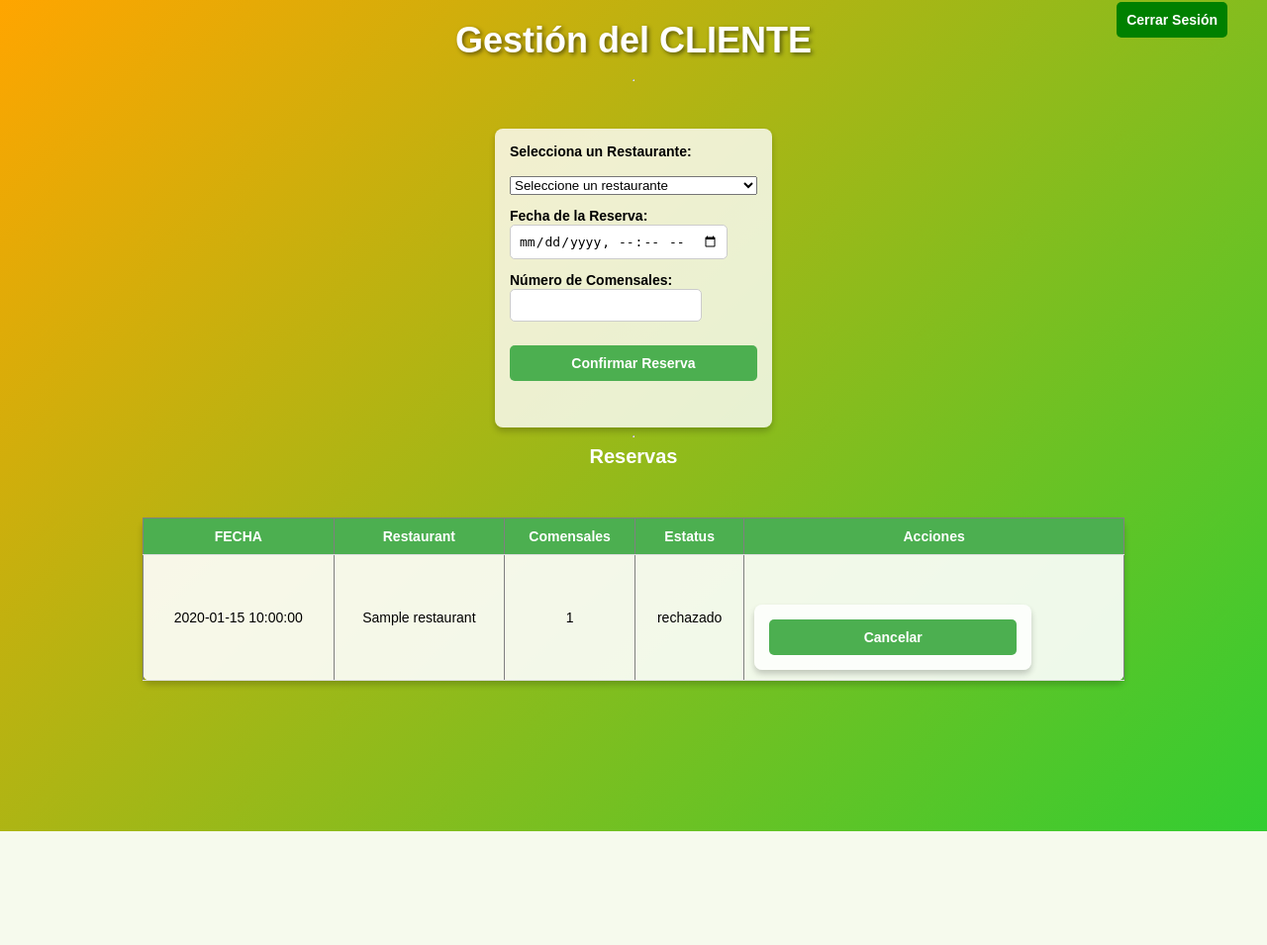
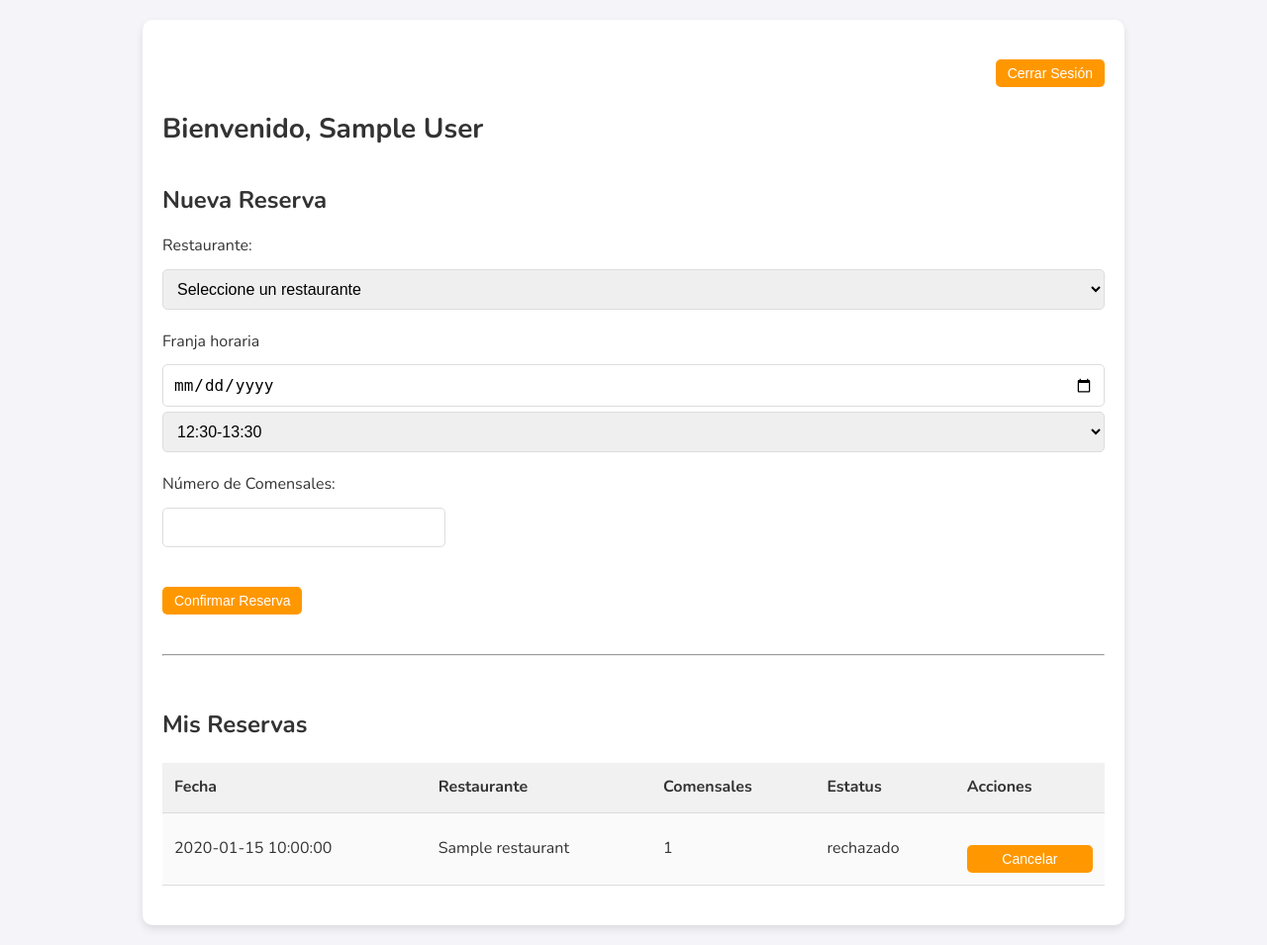
Before and after one commit to JEVizcaya/Checkandfood-1, a Flask app: page /dashboard in a window 1280 px wide. Shown: the whole page at 99% size. Before the commit the page ends 840 px from the top, so only its background shows below. Run offline with Flask 3, Linux system fonts and the light colour scheme; the visitor is signed in with stand-in values (Sample User, id 1); tables that the repository leaves empty hold one stand-in row (values such as "Sample post").

Commit message:
avanzamos

```diff
--- a/app.py
+++ b/app.py
@@ -240,10 +240,15 @@ def dashboard():
 
     cursor.execute("SELECT * FROM restaurant")
     restaurantes = cursor.fetchall()
+    customer_id = session['user_id']
+    cursor.execute('''SELECT name FROM customer WHERE customer_id = %s;''', (customer_id,))
+    customer_name = cursor.fetchone()
     cursor.close()
     connection.close()
 
-    return render_template('customer_dashboard.html', restaurantes=restaurantes, reservations=reservations)
+
+
+    return render_template('customer_dashboard.html', customer_name=customer_name,restaurantes=restaurantes, reservations=reservations)
 
 
 
--- /dev/null
+++ b/static/css/customer_dashboard.css
@@ -0,0 +1,182 @@
+/* customer_dashboard.css */
+
+/* Reset de estilos básicos */
+* {
+    margin: 0;
+    padding: 0;
+    box-sizing: border-box;
+}
+
+/* Fuente global */
+body {
+    font-family: 'Nunito', sans-serif;
+    background-color: #f4f4f9;
+    color: #333;
+    line-height: 1.6;
+    padding: 20px;
+}
+
+/* Contenedor principal */
+.container {
+    width: 80%;
+    margin: 0 auto;
+    background-color: #fff;
+    border-radius: 10px;
+    box-shadow: 0 4px 8px rgba(0, 0, 0, 0.1);
+    padding: 20px;
+}
+
+/* Encabezado */
+header {
+    text-align: right;
+    margin-bottom: 20px;
+}
+
+header button {
+    background-color: #ff4d4d;
+    color: white;
+    border: none;
+    padding: 10px 20px;
+    font-size: 16px;
+    cursor: pointer;
+    border-radius: 5px;
+    transition: background-color 0.3s ease;
+}
+
+header button:hover {
+    background-color: #e63946;
+}
+
+/* Estilo del título principal */
+h1 {
+    font-size: 28px;
+    color: #333;
+    margin-bottom: 30px;
+}
+
+/* Sección de formulario de reserva */
+.reservation-form {
+    margin-bottom: 40px;
+}
+
+.reservation-form h2 {
+    font-size: 24px;
+    margin-bottom: 15px;
+    color: #333;
+}
+
+.form-group {
+    margin-bottom: 20px;
+}
+
+.form-group label {
+    font-size: 16px;
+    display: block;
+    margin-bottom: 5px;
+}
+
+.form-group select, .form-group input {
+    width: 100%;
+    padding: 10px;
+    border: 1px solid #ddd;
+    border-radius: 5px;
+    font-size: 16px;
+    margin-top: 5px;
+}
+
+.form-group input[type="number"] {
+    width: 30%;
+}
+
+button[type="submit"] {
+    background-color: #4caf50;
+    color: white;
+    border: none;
+    padding: 12px 25px;
+    font-size: 16px;
+    cursor: pointer;
+    border-radius: 5px;
+    transition: background-color 0.3s ease;
+    margin-top: 20px;
+}
+
+button[type="submit"]:hover {
+    background-color: #45a049;
+}
+
+/* Mensaje de respuesta */
+.message {
+    font-size: 16px;
+    color: #f44336;
+    margin-top: 20px;
+}
+
+/* Sección de mis reservas */
+.reservations-table {
+    margin-top: 50px;
+}
+
+.reservations-table h2 {
+    font-size: 24px;
+    margin-bottom: 20px;
+    color: #333;
+}
+
+table {
+    width: 100%;
+    border-collapse: collapse;
+    margin-bottom: 20px;
+}
+
+th, td {
+    padding: 12px;
+    text-align: left;
+    border-bottom: 1px solid #ddd;
+}
+
+th {
+    background-color: #f1f1f1;
+}
+
+td {
+    background-color: #fafafa;
+}
+
+button[type="submit"] {
+    background-color: #ff9800;
+    color: white;
+    border: none;
+    padding: 6px 12px;
+    font-size: 14px;
+    cursor: pointer;
+    border-radius: 5px;
+    transition: background-color 0.3s ease;
+}
+
+button[type="submit"]:hover {
+    background-color: #f57c00;
+}
+
+/* Estilo para la tabla de acciones */
+.acciones button {
+    width: 100%;
+}
+
+/* Estilos responsivos */
+@media (max-width: 768px) {
+    .container {
+        padding: 15px;
+    }
+
+    h1 {
+        font-size: 24px;
+    }
+
+    .form-group input[type="number"] {
+        width: 100%;
+    }
+
+    button[type="submit"] {
+        width: 100%;
+    }
+}
--- a/templates/customer_dashboard.html
+++ b/templates/customer_dashboard.html
@@ -4,80 +4,75 @@
 <head>
     <meta charset="UTF-8">
     <meta name="viewport" content="width=device-width, initial-scale=1.0">
-    <title>Gestión del Restaurante</title>
-    <link rel="stylesheet" href="{{ url_for('static', filename='css/manage_reservations.css') }}">
+    <title>Panel de Cliente</title>
+    <link rel="stylesheet" href="{{ url_for('static', filename='css/customer_dashboard.css') }}">
+    <link href="https://fonts.googleapis.com/css2?family=Nunito:wght@400;600;700;800&display=swap" rel="stylesheet">
+
 </head>
 
 <body>
+    <div class="container">
 
     <header>
-
-        <a href="{{url_for('logout')}}"><button type="submit">Cerrar Sesión</button></a>
+        <a href="{{ url_for('logout') }}"><button type="submit">Cerrar Sesión</button></a>
     </header>
 
+    <main>
+        <h1>Bienvenido, {{ customer_name.name }}</h1>
 
-       <h1>Gestión del CLIENTE</h1>
-
-
-    <hr>
-
-
-
-    <script>
-        function mostrarCamposReserva() {
-            // Muestra los campos adicionales cuando se selecciona un restaurante
-            const select = document.getElementById("restaurantes");
-            const campos = document.getElementById("campos-reserva");
-            if (select.value) {
-                campos.style.display = "block"; // Mostrar los campos
-            } else {
-                campos.style.display = "none"; // Ocultarlos si no hay selección
-            }
-        }
-    </script>
-
+        <section class="reservation-form">
+            <h2>Nueva Reserva</h2>
             <form action="" method="POST">
-        <label for="restaurantes">Selecciona un Restaurante:</label>
+                <div class="form-group">
+                    <label for="restaurantes">Restaurante:</label>
                     <select id="restaurantes" name="restaurante" onchange="mostrarCamposReserva()" required>
-
-            <!-- Opción predeterminada vacía -->
                         <option value="" disabled selected>Seleccione un restaurante</option>
-            <!-- Opciones dinámicas -->
                         {% for restaurante in restaurantes %}
                         <option value="{{ restaurante.restaurant_id }}">{{ restaurante.name }}</option>
                         {% endfor %}
                     </select>
+                </div>
+
+                <div  id="campos-reserva">
+                    <div class="form-group">
+                        <label for="fecha">Franja horaria</label>
+                        <input type="date" name="date" id="date" required>
+
+                        <!--select para seleccionar franjas horarias-->
+                        <select id="fecha" name="date" required>
+                            <option value="12:30-13:30">12:30-13:30</option>
+                            <option value="13:30-14:30">13:30-14:30</option>
+                            <option value="14:30-15:30">14:30-15:30</option>
+                            <option value="15:30-16:30">15:30-16:30</option>
+                            <option value="20:30-21:30">20:30-21:30</option>
+                            <option value="21:30-22:30">21:30-22:30</option>
+                            <option value="22:30-23:30">22:30-23:30</option>
 
 
+                        </select>
 
+                    </div>
 
-        <!-- Campos adicionales: fecha y número de comensales -->
-        <div id="campos-reserva">
-            <label for="fecha">Fecha de la Reserva:</label>
-            <input type="datetime-local" id="fecha" name="fecha" required>
-
+                    <div class="form-group">
                         <label for="comensales">Número de Comensales:</label>
                         <input type="number" id="comensales" name="comensales" min="1" required>
                     </div>
-
+                </div>
 
                 <button type="submit">Confirmar Reserva</button>
-
-        <h2>{{ mensaje | safe }}</h2>
-
+                <p class="message">{{ mensaje | safe }}</p>
             </form>
-
+        </section>
 
         <hr>
 
-    <!-- Tabla para ver y gestionar las reservas -->
-    <h2>Reservas</h2>
-    <table border="1">
+        <section class="reservations-table">
+            <h2>Mis Reservas</h2>
+            <table>
                 <thead>
                     <tr>
-                <th>FECHA</th>
-
-                <th>Restaurant</th>
+                        <th>Fecha</th>
+                        <th>Restaurante</th>
                         <th>Comensales</th>
                         <th>Estatus</th>
                         <th>Acciones</th>
@@ -87,30 +82,30 @@
                     {% for reservation in reservations %}
                     <tr>
                         <td>{{ reservation.date }}</td>
-
                         <td>{{ reservation.restaurant_name }}</td>
                         <td>{{ reservation.dinner }}</td>
                         <td>{{ reservation.estatus }}</td>
-
-                <td>
+                        <td class="acciones">
                             <form method="POST">
                                 <input type="hidden" name="reserve_id" value="{{ reservation.reserve_id }}">
                                 <button type="submit" name="action" value="reject">Cancelar</button>
-
-
-
                             </form>
-
                         </td>
-
-
                     </tr>
                     {% endfor %}
                 </tbody>
             </table>
+        </section>
+    </main>
 
-
-
+    <script>
+        function mostrarCamposReserva() {
+            const select = document.getElementById("restaurantes");
+            const campos = document.getElementById("campos-reserva");
+            campos.style.display = select.value ? "block" : "none";
+        }
+    </script>
+</div>
 </body>
 
 </html>
```
Lines whose indentation alone changed are shown as unchanged.
